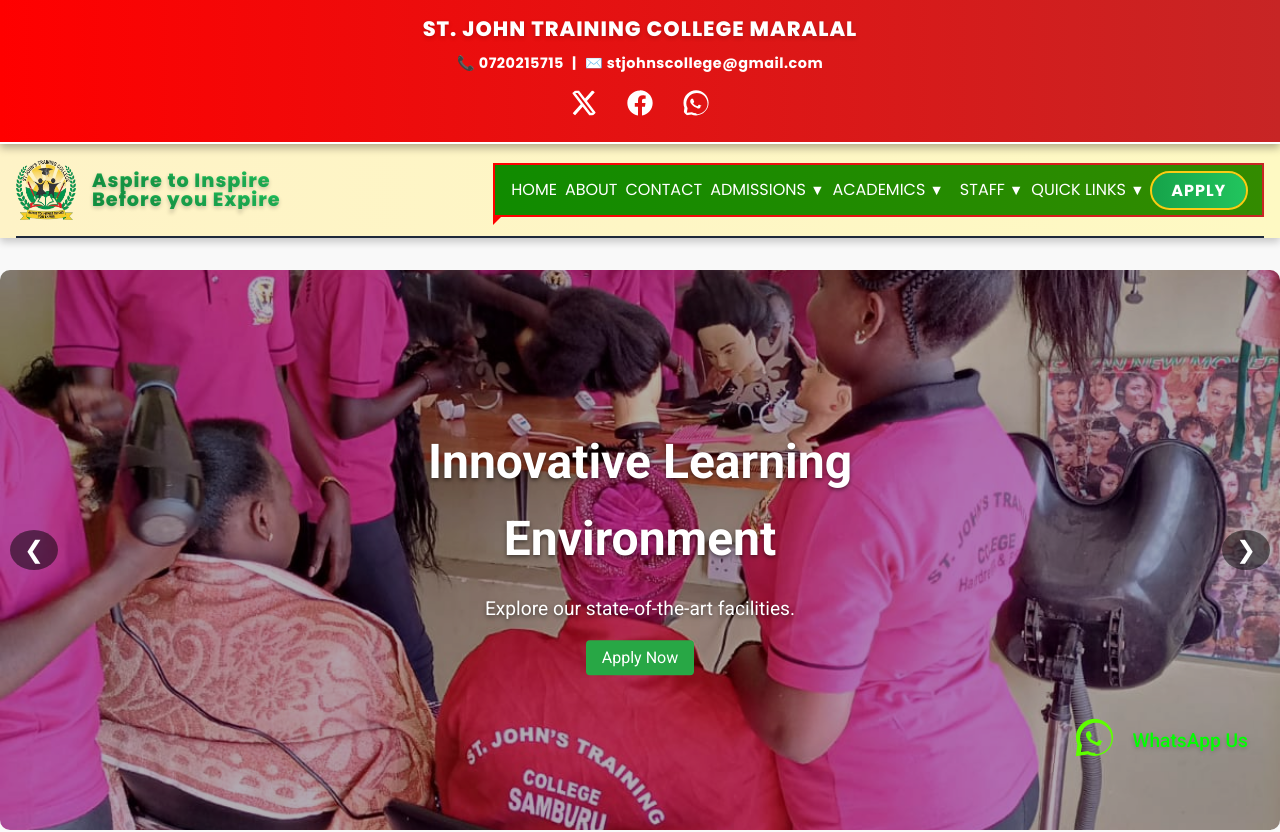
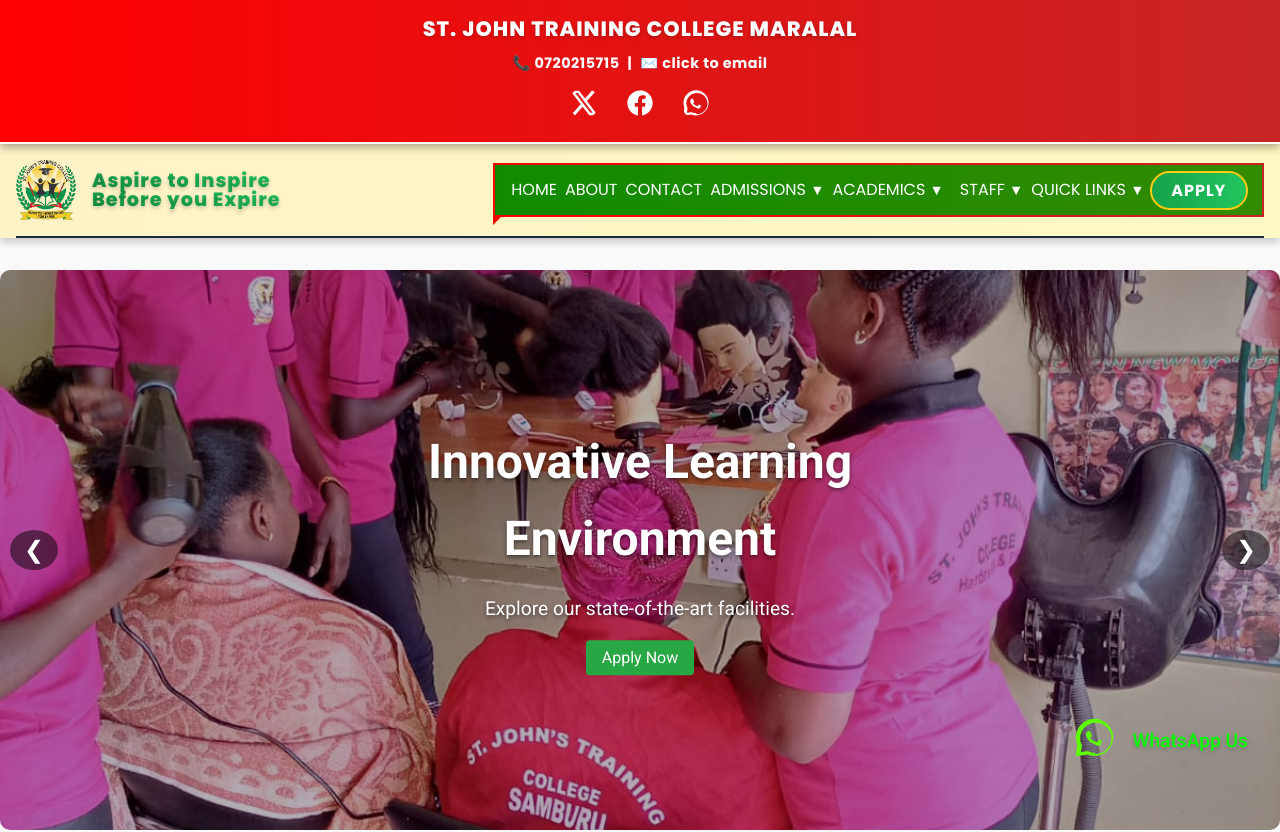
Before and after one commit to richardngasike/stjohna-website, a Next.js app: page / in a window 1280 px wide. Shown: the top 832 px of the page. Built offline with nearby package versions, Linux system fonts and the light colour scheme.

Commit message:
Add files via upload

```diff
--- a/components/Header.js
+++ b/components/Header.js
@@ -42,7 +42,7 @@
             <div className="contact-details">
               <span>📞 <a href="tel:0720215715">0720215715</a></span>
               <span className="separator"> | </span>
-              <span>✉️ <a href="mailto:stjohnscollege@gmail.com">stjohnscollege@gmail.com</a></span>
+              <span>✉️ <a href="mailto:stjohnstrainingcollege@gmail.com"> click to email</a></span>
             </div>
           </div>
           <div className="social-media">
@@ -532,7 +532,7 @@
           background: none;
           border: none;
           cursor: pointer;
-          color: #1e3a8a;
+          color: #53b900ff;
           transition: all 0.3s ease;
           padding: 0.5rem;
           border-radius: 50%;
```
